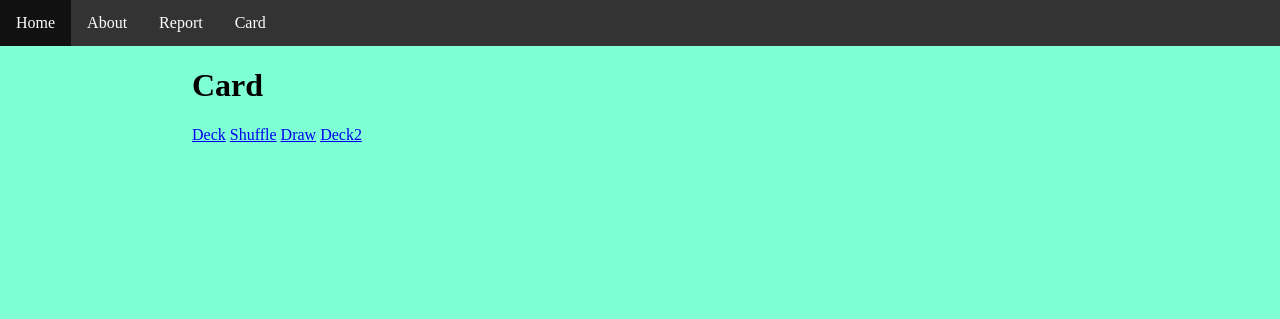
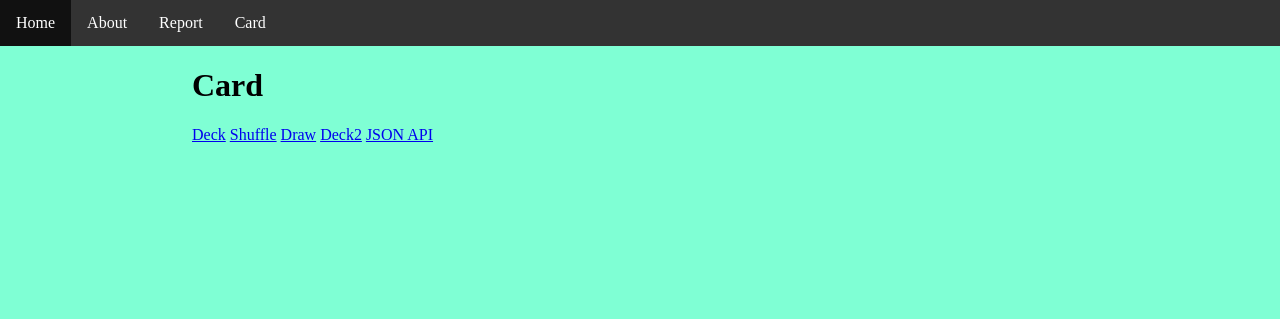
Before and after one commit to e-verdugo/mvc, a Symfony app: template templates/card/card.html.twig in a window 1280 px wide. Shown: the top 319 px of the page. Run offline with Twig, Linux system fonts and the light colour scheme; the template is opened without the code that fills it, so the values that code supplies are empty; some libraries are stand-ins or nearby versions.

Commit message:
Added link to json api in card

```diff
--- a/templates/card/card.html.twig
+++ b/templates/card/card.html.twig
@@ -10,5 +10,6 @@
 <a href="{{ path("shuffle") }}">Shuffle</a>
 <a href="{{ path("draw") }}">Draw</a>
 <a href="{{ path("deck2") }}">Deck2</a>
+<a href="{{ path("jsonapi") }}">JSON API</a>
 
 {% endblock %}
```
